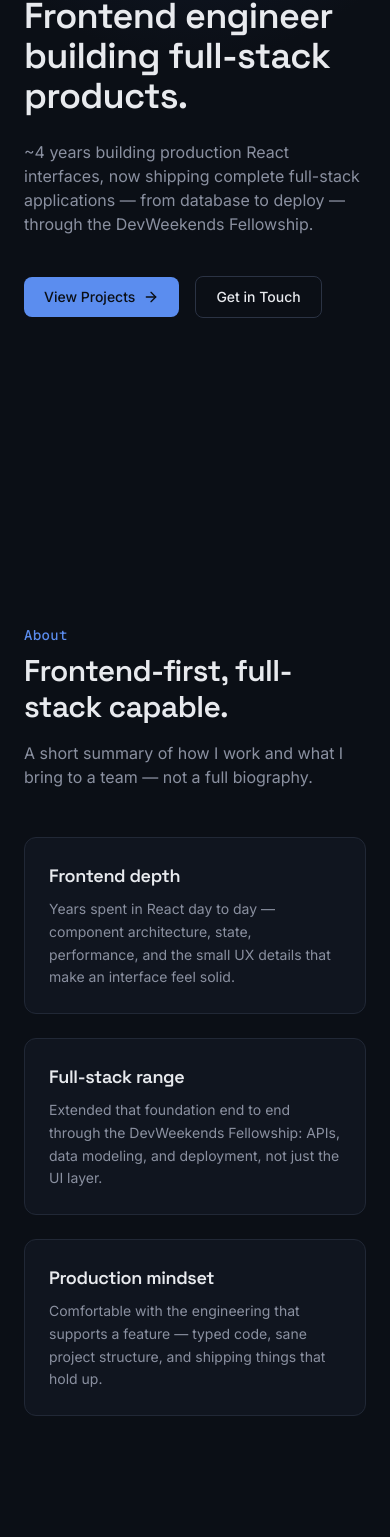
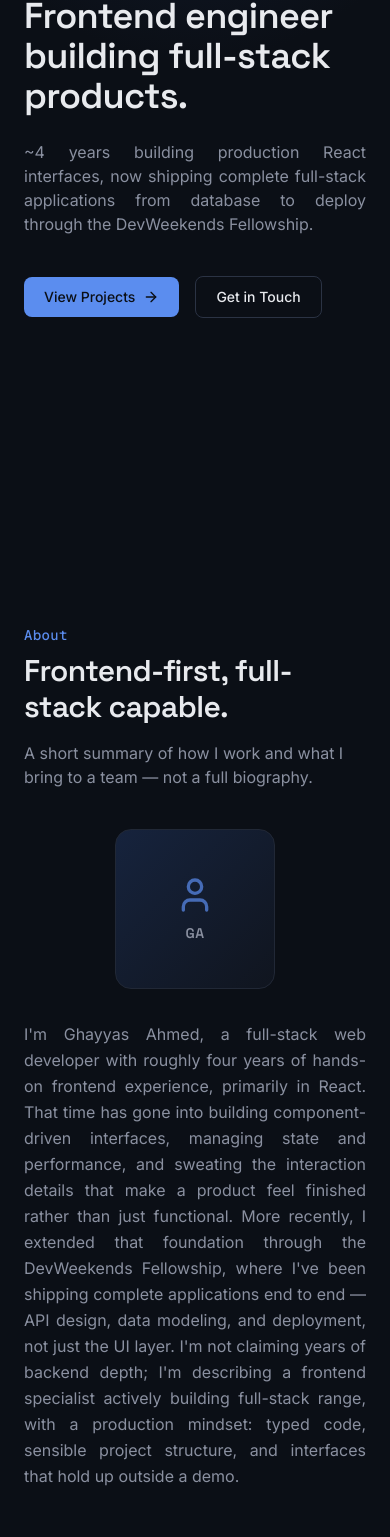
Before and after one commit to GhayyasAhmed/portfolio-website, a Next.js app: page / in a window 390 px wide. Shown: the part 316-1853 px from the top of the page. Built offline with nearby package versions, Linux system fonts and the light colour scheme; no server answers.

Commit message:
feat: build homepage experience and content sections

```diff
--- a/components/sections/About.tsx
+++ b/components/sections/About.tsx
@@ -1,3 +1,4 @@
+import { User } from "lucide-react";
 import { Container } from "@/components/ui/Container";
 import { SectionHeading } from "@/components/ui/SectionHeading";
 import { Reveal } from "@/components/ui/Reveal";
@@ -20,6 +21,24 @@ const PILLARS = [
   },
 ];
 
+/**
+ * No real headshot exists yet. This is a deliberate, polished placeholder
+ * (initials on a bordered gradient field) — not a generated or fabricated
+ * photo of a person. Swap the contents of this block for a `next/image`
+ * <Image /> once a real photo is available; the surrounding layout doesn't
+ * need to change.
+ */
+function HeadshotPlaceholder() {
+  return (
+    <div className="flex aspect-square w-40 shrink-0 items-center justify-center rounded-2xl border border-border bg-linear-to-br from-accent-muted to-surface sm:w-48">
+      <div className="flex flex-col items-center gap-2">
+        <User className="size-10 text-accent/70" aria-hidden="true" />
+        <span className="font-display text-sm font-semibold tracking-wide text-muted">GA</span>
+      </div>
+    </div>
+  );
+}
+
 export function About() {
   return (
     <section id="about" className="scroll-mt-16 py-24">
@@ -29,6 +48,22 @@ export function About() {
           title="Frontend-first, full-stack capable."
           description="A short summary of how I work and what I bring to a team — not a full biography."
         />
+
+        <Reveal className="mt-10 flex flex-col items-center gap-8 text-center sm:flex-row sm:items-start sm:text-left">
+          <HeadshotPlaceholder />
+          <p className="max-w-2xl text-base leading-relaxed text-muted sm:text-lg text-justify">
+            I&apos;m Ghayyas Ahmed, a full-stack web developer with roughly four years of
+            hands-on frontend experience, primarily in React. That time has gone into building
+            component-driven interfaces, managing state and performance, and sweating the
+            interaction details that make a product feel finished rather than just functional.
+            More recently, I extended that foundation through the DevWeekends Fellowship, where
+            I&apos;ve been shipping complete applications end to end — API design, data
+            modeling, and deployment, not just the UI layer. I&apos;m not claiming years of
+            backend depth; I&apos;m describing a frontend specialist actively building
+            full-stack range, with a production mindset: typed code, sensible project
+            structure, and interfaces that hold up outside a demo.
+          </p>
+        </Reveal>
 
         <div className="mt-12 grid gap-6 sm:grid-cols-3">
           {PILLARS.map((pillar, index) => (
--- a/components/sections/Experience.tsx
+++ b/components/sections/Experience.tsx
@@ -9,8 +9,11 @@ export function Experience() {
   return (
     <section id="experience" className="scroll-mt-16 py-24">
       <Container>
-        <SectionHeading kicker="Experience" title="Where I've worked." />
-
+         <SectionHeading
+          kicker="Experience"
+          title="Where I've worked."
+          description="Professional roles only — full-stack project work from the DevWeekends Fellowship is showcased in Projects below."
+        />
         <ol className="mt-12 space-y-6 border-l border-border pl-8">
           {EXPERIENCE.map((entry, index) => (
             <Reveal key={entry.id} delay={index * 80}>
--- a/components/sections/Hero.tsx
+++ b/components/sections/Hero.tsx
@@ -26,10 +26,10 @@ export function Hero() {
 
         <p
           style={{ animationDelay: "160ms" }}
-          className="animate-fade-up mt-6 max-w-xl text-base text-muted sm:text-lg"
+          className="animate-fade-up mt-6 max-w-xl text-base text-muted sm:text-lg text-justify"
         >
           ~4 years building production React interfaces, now shipping complete full-stack
-          applications — from database to deploy — through the DevWeekends Fellowship.
+          applications from database to deploy through the DevWeekends Fellowship.
         </p>
 
         <div
@@ -40,15 +40,16 @@ export function Hero() {
             View Projects
             <ArrowRight className="size-4" aria-hidden="true" />
           </ButtonLink>
-          <ButtonLink href="#contact" variant="secondary">
-            Get in Touch
-          </ButtonLink>
           {hasResume ? (
-            <ButtonLink href={RESUME_PATH} variant="ghost" target="_blank">
+            <ButtonLink href={RESUME_PATH} variant="secondary" target="_blank">
               <FileDown className="size-4" aria-hidden="true" />
-              Resume
+              Download Resume
             </ButtonLink>
-          ) : null}
+          ) : (
+            <ButtonLink href="#contact" variant="secondary">
+              Get in Touch
+            </ButtonLink>
+          )}
         </div>
       </Container>
     </section>
--- a/components/sections/Skills.tsx
+++ b/components/sections/Skills.tsx
@@ -10,7 +10,7 @@ export function Skills() {
       <Container>
         <SectionHeading kicker="Skills" title="Tools I reach for." />
 
-        <div className="mt-12 grid gap-8 sm:grid-cols-3">
+        <div className="mt-12 grid gap-8 sm:grid-cols-2 lg:grid-cols-4">
           {SKILLS.map((group, index) => (
             <Reveal key={group.category} delay={index * 80}>
               <div>
--- a/data/experience.ts
+++ b/data/experience.ts
@@ -9,15 +9,19 @@ export type ExperienceEntry = {
 };
 
 /**
- * Experience timeline data.
+ * Professional experience timeline.
  *
- * The two entries below reflect only what's confirmed: ~4 years of
- * frontend/React experience, and a recent expansion into full-stack work
- * through the DevWeekends Fellowship. Employer names, exact dates, and
+ * Only confirmed employment belongs here — the DevWeekends Fellowship is
+ * project-based full-stack work, not a job, so it's featured in the
+ * Projects section instead (see data/projects.ts) and referenced in About,
+ * not listed as an employer here.
+ *
+ * The entry below reflects only what's confirmed: ~4 years of
+ * frontend/React experience. Employer name(s), exact dates, and
  * responsibilities are NOT invented — replace the "TODO" fields with real
- * details (or add/remove entries) before this goes live. `isPlaceholder`
- * drives the dashed placeholder styling in <ExperienceSection>; remove it
- * once an entry is finalized.
+ * details (or add more entries) once available. `isPlaceholder` drives the
+ * dashed placeholder styling in <Experience>; remove it once an entry is
+ * finalized.
  */
 export const EXPERIENCE: ExperienceEntry[] = [
   {
@@ -29,13 +33,4 @@ export const EXPERIENCE: ExperienceEntry[] = [
       "TODO — describe your day-to-day responsibilities, the products you worked on, and notable contributions.",
     isPlaceholder: true,
   },
-  {
-    id: "devweekends-fellowship",
-    role: "Full-Stack Developer",
-    organization: "DevWeekends Fellowship",
-    period: "TODO — add date range",
-    summary:
-      "Expanded from frontend into full-stack development, shipping production-oriented projects end to end. TODO — add specifics once finalized.",
-    isPlaceholder: true,
-  },
 ];
--- a/data/skills.ts
+++ b/data/skills.ts
@@ -7,7 +7,9 @@ export type SkillCategory = {
  * Adjust this list so it precisely matches your real, hands-on experience —
  * it's scaffolding based on the stack described in the project brief
  * (frontend/React depth, full-stack via the DevWeekends Fellowship), not a
- * verified résumé.
+ * verified résumé. Categories are intentionally limited to what's actually
+ * supported by that stack — don't add a category (e.g. testing/QA tooling)
+ * until there's real experience with it to list.
  */
 export const SKILLS: SkillCategory[] = [
   {
@@ -22,11 +24,15 @@ export const SKILLS: SkillCategory[] = [
     ],
   },
   {
-    category: "Full-Stack & Backend",
-    items: ["Node.js", "Express", "REST APIs", "MongoDB", "PostgreSQL"],
+    category: "State & Data",
+    items: ["REST APIs", "MongoDB", "PostgreSQL"],
   },
   {
-    category: "Tools & Workflow",
+    category: "Backend",
+    items: ["Node.js", "Express"],
+  },
+  {
+    category: "Infrastructure & Tools",
     items: ["Git & GitHub", "npm", "Vercel", "VS Code", "Figma"],
   },
 ];
--- a/lib/constants.ts
+++ b/lib/constants.ts
@@ -44,11 +44,12 @@ export type SocialLink = {
  * any entry whose `href` is empty, so nothing fake ever renders.
  */
 export const SOCIAL_LINKS: SocialLink[] = [
-  { label: "GitHub", href: "" },
-  { label: "LinkedIn", href: "" },
+  { label: "GitHub", href: "https://github.com/GhayyasAhmed" },
+  { label: "LinkedIn", href: "https://www.linkedin.com/in/ghayyas-ahmed/" },
 ];
 
 /** TODO: add a real contact email. Left empty on purpose — see SOCIAL_LINKS. */
-export const CONTACT_EMAIL = "";
+export const CONTACT_EMAIL = "ghayyas1ahmed@gmail.com";
+export const WHATSAPP_LINK = "https://wa.me/+923700713489";
 
 export const RESUME_PATH = "/resume.pdf";
```
Also changed, not shown: components/sections/Contact.tsx (+51 -22 lines).
